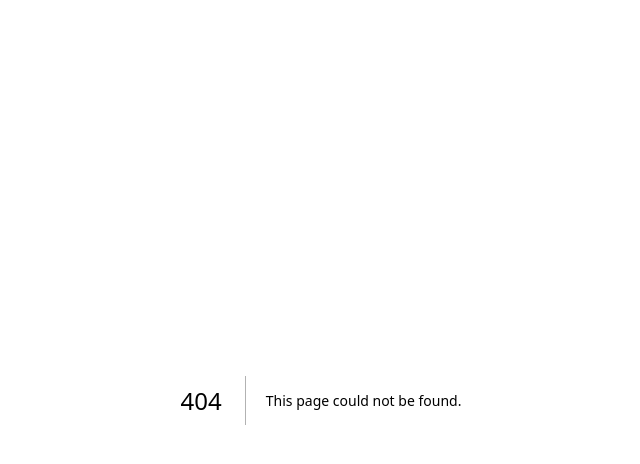
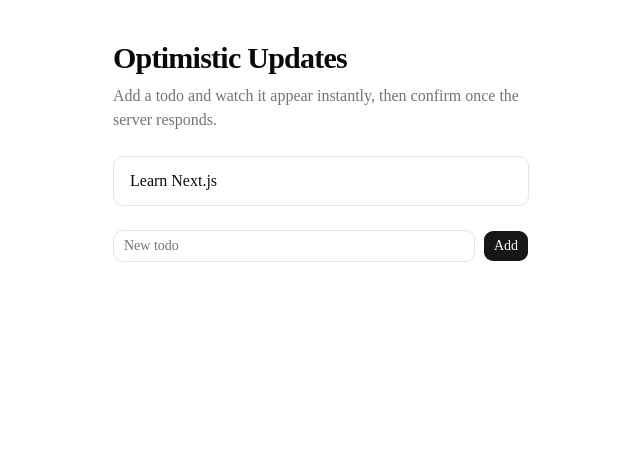
Before and after one commit to Agustin-Perezz/labs-next-js, a Next.js app: page /optimistics-updates in a window 1280 px wide. Before the commit this address had no page. Shown: the top 464 px of the page, without its empty margins (319-959 px from the left). Built offline with nearby package versions, Linux system fonts and the light colour scheme.

Commit message:
Add styled optimistic updates todo list with error handling

```diff
--- /dev/null
+++ b/src/app/optimistics-updates/actions.ts
@@ -0,0 +1,29 @@
+"use server";
+
+import { revalidatePath } from "next/cache";
+
+// Pretend this is your DB
+let todos = [{ id: 1, text: "Learn Next.js", done: false }];
+
+// Texts containing this marker make addTodo fail, to demo the error path
+const FAILURE_MARKER = "[fail]";
+
+export async function addTodo(text: string) {
+  // Simulate network delay
+  await new Promise((r) => setTimeout(r, 1000));
+
+  // Simulate a server-side failure for texts marked as failing
+  if (text.includes(FAILURE_MARKER)) {
+    throw new Error("Failed to add todo");
+  }
+
+  const newTodo = { id: Date.now(), text, done: false };
+  todos = [...todos, newTodo];
+
+  revalidatePath("/todos");
+  return newTodo;
+}
+
+export async function getTodos() {
+  return todos;
+}
--- /dev/null
+++ b/src/app/optimistics-updates/components/add-todo-form.tsx
@@ -0,0 +1,23 @@
+import { Button } from "@/components/ui/button";
+import { Input } from "@/components/ui/input";
+
+type AddTodoFormProps = {
+  formRef: React.RefObject<HTMLFormElement | null>;
+  onAddTodo: (formData: FormData) => void;
+};
+
+export function AddTodoForm({ formRef, onAddTodo }: AddTodoFormProps) {
+  return (
+    <form ref={formRef} action={onAddTodo} className="flex gap-2">
+      <Input
+        type="text"
+        name="text"
+        placeholder="New todo"
+        required
+        aria-label="New todo"
+        className="flex-1"
+      />
+      <Button type="submit">Add</Button>
+    </form>
+  );
+}
--- /dev/null
+++ b/src/app/optimistics-updates/components/page-header.tsx
@@ -0,0 +1,13 @@
+export function PageHeader() {
+  return (
+    <header className="flex flex-col gap-2">
+      <h1 className="text-3xl font-semibold tracking-tight">
+        Optimistic Updates
+      </h1>
+      <p className="text-muted-foreground">
+        Add a todo and watch it appear instantly, then confirm once the server
+        responds.
+      </p>
+    </header>
+  );
+}
--- /dev/null
+++ b/src/app/optimistics-updates/components/pending-badge.tsx
@@ -0,0 +1,9 @@
+const OPTIMISTIC_LABEL_PENDING = "Saving…";
+
+export function PendingBadge() {
+  return (
+    <span className="rounded-full bg-secondary px-2 py-0.5 text-xs font-medium text-secondary-foreground">
+      {OPTIMISTIC_LABEL_PENDING}
+    </span>
+  );
+}
--- /dev/null
+++ b/src/app/optimistics-updates/components/todo-error.tsx
@@ -0,0 +1,9 @@
+type TodoErrorProps = { message: string };
+
+export function TodoError({ message }: TodoErrorProps) {
+  return (
+    <p role="alert" className="text-sm text-destructive">
+      {message}
+    </p>
+  );
+}
--- /dev/null
+++ b/src/app/optimistics-updates/components/todo-item.tsx
@@ -0,0 +1,21 @@
+import { PendingBadge } from "./pending-badge";
+
+type TodoItemProps = {
+  id: number;
+  text: string;
+  pending?: boolean;
+};
+
+export function TodoItem({ id, text, pending }: TodoItemProps) {
+  return (
+    <li
+      key={id}
+      className="flex items-center justify-between gap-3 rounded-lg border bg-card px-4 py-3"
+    >
+      <span className={pending ? "text-muted-foreground" : "text-foreground"}>
+        {text}
+      </span>
+      {pending && <PendingBadge />}
+    </li>
+  );
+}
--- /dev/null
+++ b/src/app/optimistics-updates/components/todo-list.tsx
@@ -0,0 +1,31 @@
+"use client";
+
+import { useRef } from "react";
+import { AddTodoForm } from "./add-todo-form";
+import { PageHeader } from "./page-header";
+import { TodoError } from "./todo-error";
+import { TodoItem } from "./todo-item";
+import { useTodoActions } from "./use-todo-actions";
+
+type Todo = { id: number; text: string; done: boolean };
+
+export default function TodoList({ initialTodos }: { initialTodos: Todo[] }) {
+  const formRef = useRef<HTMLFormElement>(null);
+  const { error, formAction, optimisticTodos } = useTodoActions(initialTodos);
+
+  return (
+    <div className="mx-auto flex w-full max-w-md flex-col gap-6 px-4 py-10">
+      <PageHeader />
+
+      <ul className="flex flex-col gap-2">
+        {optimisticTodos.map((todo) => (
+          <TodoItem key={todo.id} {...todo} />
+        ))}
+      </ul>
+
+      {error && <TodoError message={error} />}
+
+      <AddTodoForm formRef={formRef} onAddTodo={formAction} />
+    </div>
+  );
+}
--- /dev/null
+++ b/src/app/optimistics-updates/components/use-todo-actions.ts
@@ -0,0 +1,45 @@
+"use client";
+
+import { useOptimistic, useState } from "react";
+import { addTodo } from "../actions";
+
+type Todo = { id: number; text: string; done: boolean };
+type OptimisticTodo = Todo & { pending?: boolean };
+type UseTodoActionsResult = {
+  error: string | null;
+  formAction: (formData: FormData) => Promise<void>;
+  optimisticTodos: OptimisticTodo[];
+};
+
+export function useTodoActions(
+  initialTodos: OptimisticTodo[],
+): UseTodoActionsResult {
+  const [todos, setTodos] = useState(initialTodos);
+  const [error, setError] = useState<string | null>(null);
+
+  const [optimisticTodos, addOptimisticTodo] = useOptimistic(
+    todos,
+    (state, newTodoText: string): OptimisticTodo[] => [
+      ...state,
+      { id: Math.random(), text: newTodoText, done: false, pending: true },
+    ],
+  );
+
+  async function formAction(formData: FormData) {
+    const text = formData.get("text") as string;
+    addOptimisticTodo(text);
+    try {
+      // Sync real state once the server confirms
+      const newTodo = await addTodo(text);
+      setTodos((prev) => [...prev, newTodo]);
+      setError(null);
+    } catch {
+      // Drop the optimistic ghost with a fresh state reference (same
+      // content) so useOptimistic discards the overlay.
+      setTodos((prev) => [...prev]);
+      setError(`Could not save "${text}". Please try again.`);
+    }
+  }
+
+  return { error, formAction, optimisticTodos };
+}
--- /dev/null
+++ b/src/app/optimistics-updates/page.tsx
@@ -0,0 +1,7 @@
+import { getTodos } from "./actions";
+import TodoList from "./components/todo-list";
+
+export default async function TodosPage() {
+  const todos = await getTodos();
+  return <TodoList initialTodos={todos} />;
+}
```
